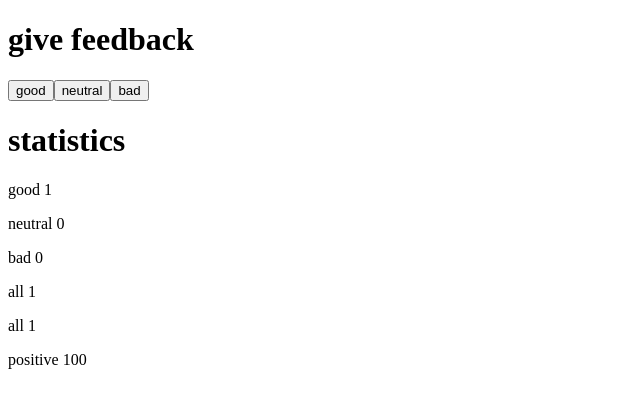
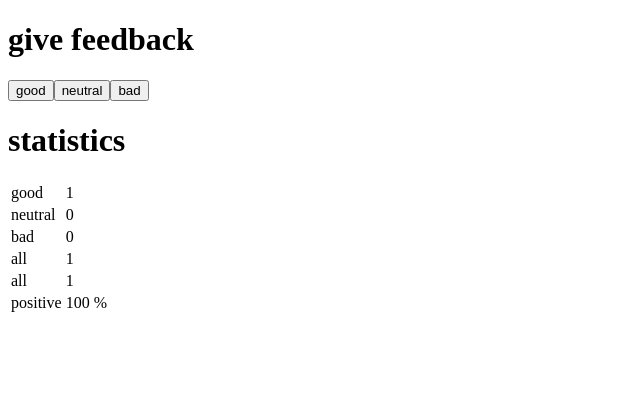
Before and after one commit to aitorias/fullstackopen2023, a React (Create React App) app in the folder part1/unicafe/: page / in a window 1280 px wide. Both pictures are taken after a click on the button "good". Shown: the top 408 px of the page, without its empty margins (0-640 px from the left). Built offline with nearby package versions, Linux system fonts and the light colour scheme.

Commit message:
unicafe step6

```diff
--- a/part1/unicafe/src/App.js
+++ b/part1/unicafe/src/App.js
@@ -10,25 +10,33 @@ function Button({ handleClick, text }) {
 
 function StatisticLine({ text, value }) {
   return (
-    <p>
-      {text} {value}
-    </p>
+    <tr>
+      <td>{text}</td>
+      <td>{value}</td>
+    </tr>
   );
 }
 
 function Statistics(props) {
-  if (props.all === 0) {
+  const all = props.good + props.neutral + props.bad || 0;
+  const average = (props.good - props.bad) / all || 0;
+  const positive = (props.good / all) * 100 || 0;
+
+  if (all === 0) {
     return <p>No feedback given</p>;
   }
+
   return (
-    <div>
-      <StatisticLine text="good" value={props.good} />
-      <StatisticLine text="neutral" value={props.neutral} />
-      <StatisticLine text="bad" value={props.bad} />
-      <StatisticLine text="all" value={props.all} />
-      <StatisticLine text="all" value={props.average} />
-      <StatisticLine text="positive" value={props.positive} />
-    </div>
+    <table>
+      <tbody>
+        <StatisticLine text="good" value={props.good} />
+        <StatisticLine text="neutral" value={props.neutral} />
+        <StatisticLine text="bad" value={props.bad} />
+        <StatisticLine text="all" value={all} />
+        <StatisticLine text="all" value={average} />
+        <StatisticLine text="positive" value={`${positive} %`} />
+      </tbody>
+    </table>
   );
 }
 
@@ -38,28 +46,17 @@ function App() {
   const [neutral, setNeutral] = useState(0);
   const [bad, setBad] = useState(0);
 
-  const all = good + neutral + bad || 0;
-  const average = (good - bad) / all || 0;
-  const positive = (good / all) * 100 || 0;
-
   return (
     <div>
       <Header title={"give feedback"} />
 
-      <Button handleClick={() => setGood(good + 1)} text={"good"} />
-      <Button handleClick={() => setNeutral(neutral + 1)} text={"neutral"} />
-      <Button handleClick={() => setBad(bad + 1)} text={"bad"} />
+      <Button handleClick={() => setGood(good + 1)} text="good" />
+      <Button handleClick={() => setNeutral(neutral + 1)} text="neutral" />
+      <Button handleClick={() => setBad(bad + 1)} text="bad" />
 
       <Header title={"statistics"} />
 
-      <Statistics
-        good={good}
-        neutral={neutral}
-        bad={bad}
-        all={all}
-        average={average}
-        positive={positive}
-      />
+      <Statistics good={good} neutral={neutral} bad={bad} />
     </div>
   );
 }
```
